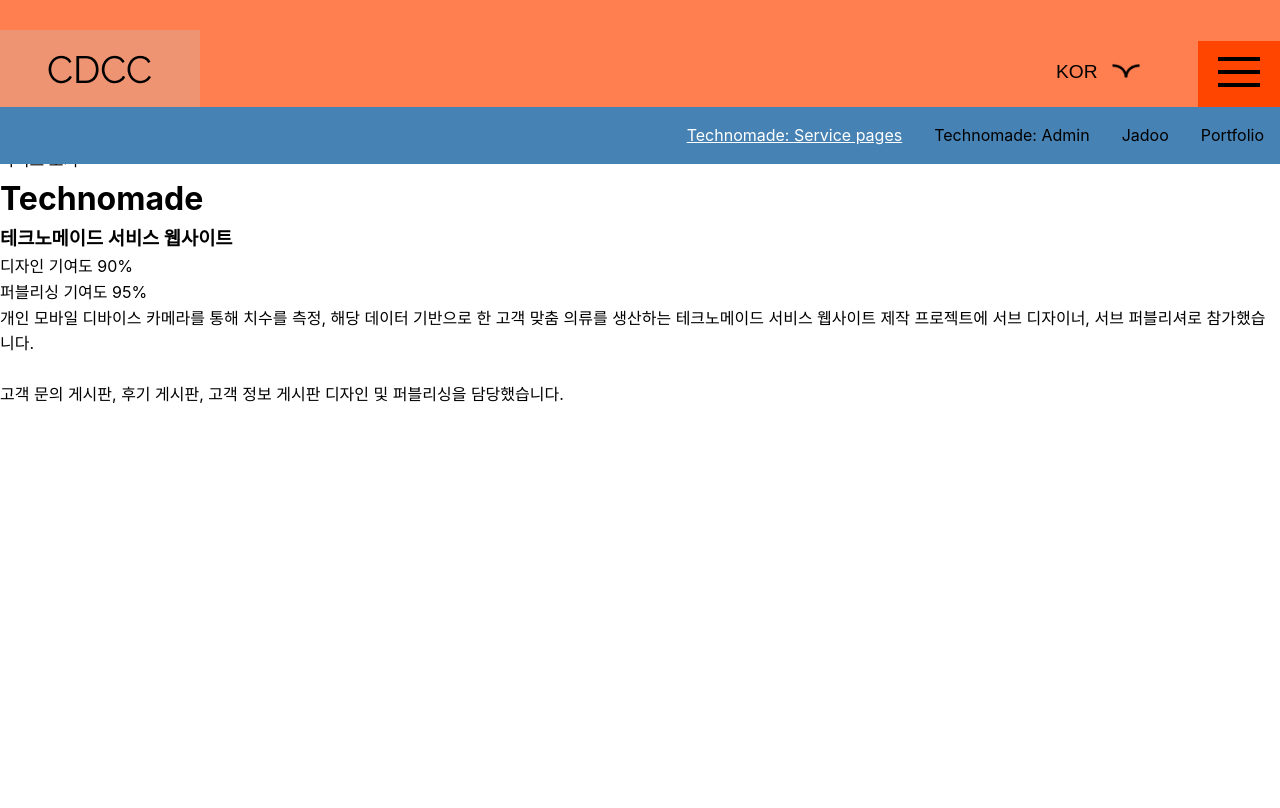
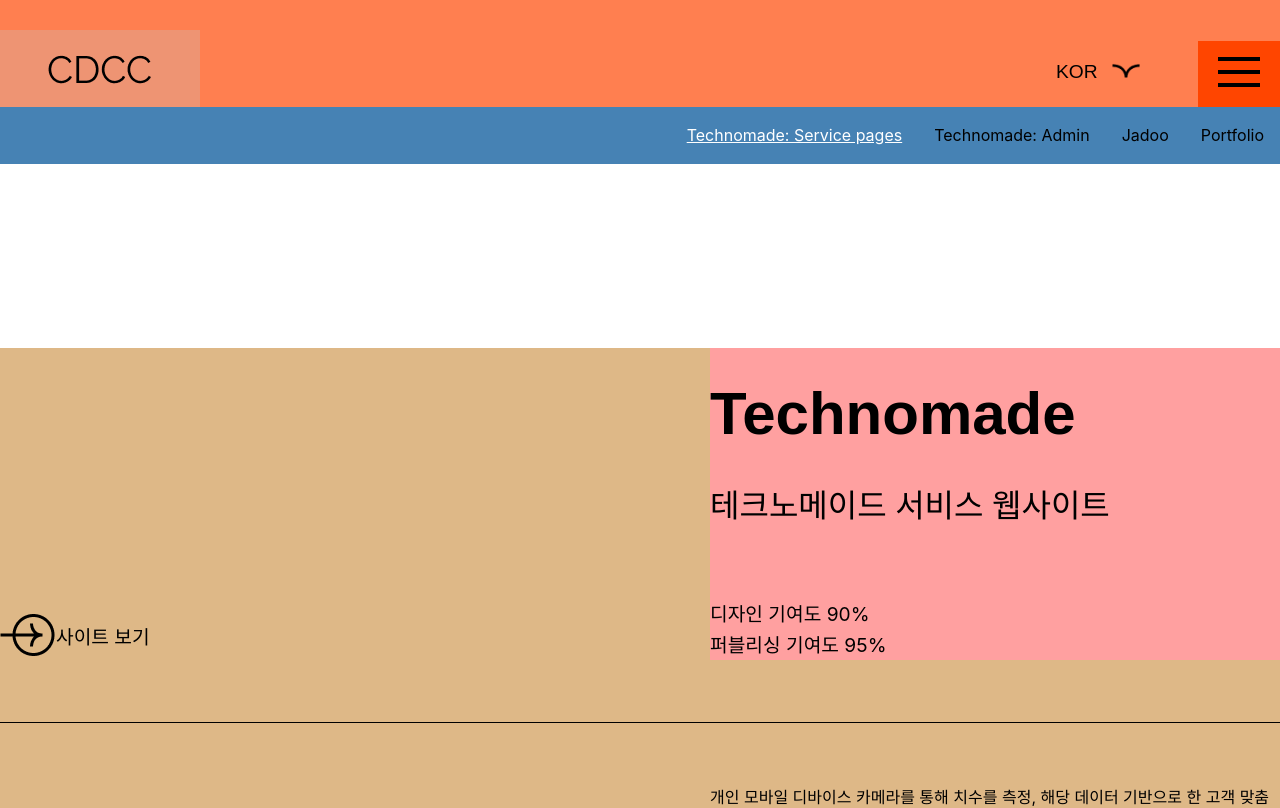
Before and after one commit to chaud1024/portfolio, a React (Create React App) app: page /technomade-service in a window 1280 px wide. Shown: the top 808 px of the page. Built offline with nearby package versions, Linux system fonts and the light colour scheme; a web font is replaced by a local one.

Commit message:
updating components

```diff
--- a/src/components/Achiev.js
+++ b/src/components/Achiev.js
@@ -55,7 +55,7 @@
 
                 {photos.map((photo, i) => <SwiperSlide className="swiperslide">
                   <img src={`${photo.name}`} alt="achivement" />
-                  <a href="#" className="slide-button">더보기</a>
+                  <button href="#" className="slide-button">더보기</button>
                 </SwiperSlide>
                 )}
 
--- a/src/components/Skill.js
+++ b/src/components/Skill.js
@@ -4,7 +4,7 @@
 import TextLine from './TextLine'
 import ImageArea from './ImageArea'
 
-import '../components/scss/skills.scss'
+import '../components/scss/home_skills.scss'
 import SkillImage from '../assets/images/img02.jpg'
 
 const Skill = () => {
--- /dev/null
+++ b/src/components/SubLink.js
@@ -0,0 +1,19 @@
+import React from 'react'
+
+const SubLink = ({ subLinkUrl }) => {
+  const onclick = () => window.open('www.naver.com','_blank')
+
+  return (
+    <button className="sub_link" onClick={()=>window.open('www.naver.com','_blank')}>
+      사이트 qhrl
+        {/* <a target="_blank"
+            rel="noopener noreferrer"
+            href="www.naver.com"
+        >
+            사이트 보기
+        </a> */}
+    </button>
+  )
+}
+
+export default SubLink
--- a/src/components/SubMain.js
+++ b/src/components/SubMain2.js
@@ -3,14 +3,16 @@
 import TextArea from './TextArea'
 import TextLine from './TextLine'
 
-const SubMain = () => {
+import '../components/scss/sub_main.scss'
+
+const SubMain2 = () => {
   return (
     <>
         <div className="submain">
             <div className="upper">
                 <div className="link">
                     <a target="_blank"
-                        rel="noreferrer"
+                        rel="noopener noreferrer"
                         href="http://www.naver.com"
                     >
                         사이트 보기
@@ -44,4 +46,4 @@
   )
 }
 
-export default SubMain
+export default SubMain2
--- a/src/components/scss/App.scss
+++ /dev/null
@@ -1,99 +0,0 @@
-@use "font";
-@use "format";
-
-.wrap {
-    max-width : 1436px;
-    margin : 0 auto;
-
-    .layout {
-        @include format.display(flex, space-between, center);
-        margin-bottom : 120px;
-
-
-        .textarea {
-            width : 41.5%;
-            background-color : #ffa0a0;
-
-            .title {
-                @include font.titleLine;
-            }
-            .subtitle {
-                @include font.subLine;
-            }
-            .body {
-                @include font.bodyPadding;
-                span {
-                    font-family: font.$en_font;
-                }
-            }
-
-        }
-
-        .img-area {
-            width : 58%;
-            overflow : hidden;
-            background-color : sandybrown;
-
-            img {
-                width : 100%;
-                height : 100%;
-            }
-        }
-
-    }
-
-    .submain {
-        background: burlywood;
-
-        .upper {
-            @include format.subMainProject(100%, 200px, 62px, 0, 0);
-            @include format.display(flex, space-between, flex-end);
-
-            .link {
-                background : url(../../assets/icon/link.png) no-repeat;
-
-                a {
-                    @include font.bodyPadding;
-                    padding : 8px 0 8px 56px;
-                    display : inline-block;
-                }
-            }
-
-            .project_summary {
-                @include format.subMainProject(50%, 0px, 0px, 0px, 70px);
-                .textarea {
-                    background-color : #ffa0a0;
-
-                    .title {
-                        @include font.titleLine;
-                    }
-                    .subtitle {
-                        @include font.subLine;
-                    }
-                    .body {
-                        @include font.bodyPadding;
-                        span {
-                            font-family: font.$en_font;
-                        }
-                    }
-
-                }
-            }
-
-        }
-
-        .bottom {
-            @include format.subMainProject(100%, 0px, 62px, 62px, 0);
-            border-top : 1px solid #000;
-
-            @include format.display(flex, flex-end, initial);
-
-            .project_desc {
-                @include format.subMainProject(50%, 0px, 0px, 0px, 70px);
-            }
-        }
-
-
-    }
-
-}
--- /dev/null
+++ b/src/components/scss/sub_main.scss
@@ -0,0 +1,56 @@
+@use "font";
+@use "format";
+
+.submain {
+    background: burlywood;
+
+    .upper {
+        @include format.subMainProject(100%, 200px, 62px, 0, 0);
+        @include format.display(flex, space-between, flex-end);
+
+        .link {
+            background : url(../../assets/icon/link.png) no-repeat;
+
+            a {
+                @include font.bodyPadding;
+                padding : 8px 0 8px 56px;
+                display : inline-block;
+            }
+        }
+
+        .project_summary {
+            @include format.subMainProject(50%, 0px, 0px, 0px, 70px);
+            .textarea {
+                background-color : #ffa0a0;
+
+                .title {
+                    @include font.titleLine;
+                }
+                .subtitle {
+                    @include font.subLine;
+                }
+                .body {
+                    @include font.bodyPadding;
+                    span {
+                        font-family: font.$en_font;
+                    }
+                }
+
+            }
+        }
+
+    }
+
+    .bottom {
+        @include format.subMainProject(100%, 0px, 62px, 62px, 0);
+        border-top : 1px solid #000;
+
+        @include format.display(flex, flex-end, initial);
+
+        .project_desc {
+            @include format.subMainProject(50%, 0px, 0px, 0px, 70px);
+        }
+    }
+
+
+}
--- a/src/pages/Jadoo.js
+++ b/src/pages/Jadoo.js
@@ -1,8 +1,13 @@
 import React from 'react'
+import SubLink from '../components/SubLink'
 
 const Jadoo = () => {
   return (
-    <div style={{ fontSize : "50px", textAlign: "center"}}>Jadoo</div>
+    <div style={{ fontSize : "50px", textAlign: "center"}}>
+      <SubLink
+        subLinkUrl={"www.naver.com"}
+      />
+    </div>
   )
 }
 
--- a/src/pages/Technomade.js
+++ b/src/pages/Technomade.js
@@ -1,12 +1,11 @@
 import React from 'react'
-
-import SubMain from '../components/SubMain'
+import SubMain2 from '../components/SubMain2'
 
 const Technomade = () => {
   return (
     <>
       <div className="sub_main_format">
-        <SubMain />
+        <SubMain2 />
       </div>
     </>
   )
```
Also changed, not shown: src/components/SubSummary.js (added, +17 -0 lines), src/components/scss/home_skills.scss (renamed from src/components/scss/skills.scss).
